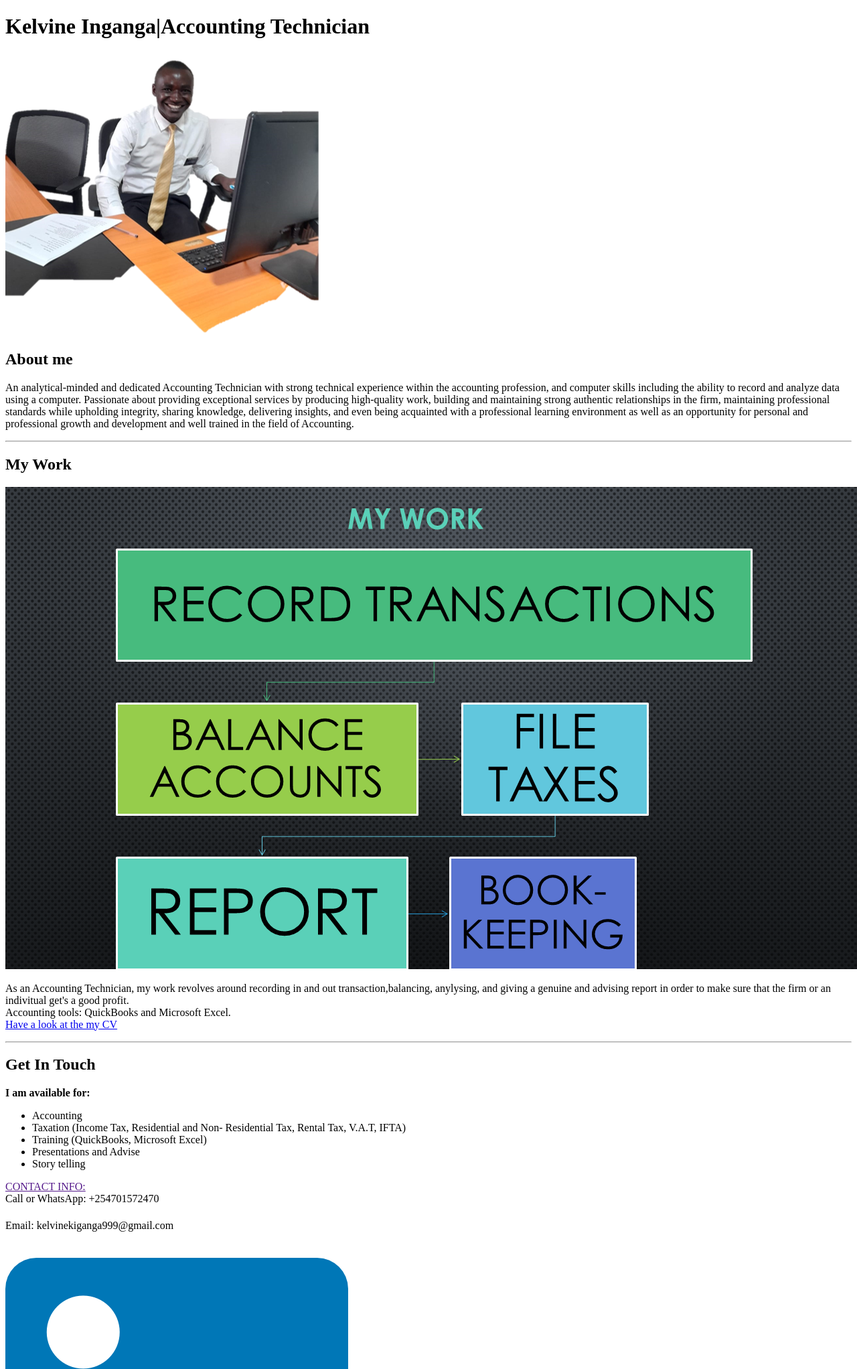
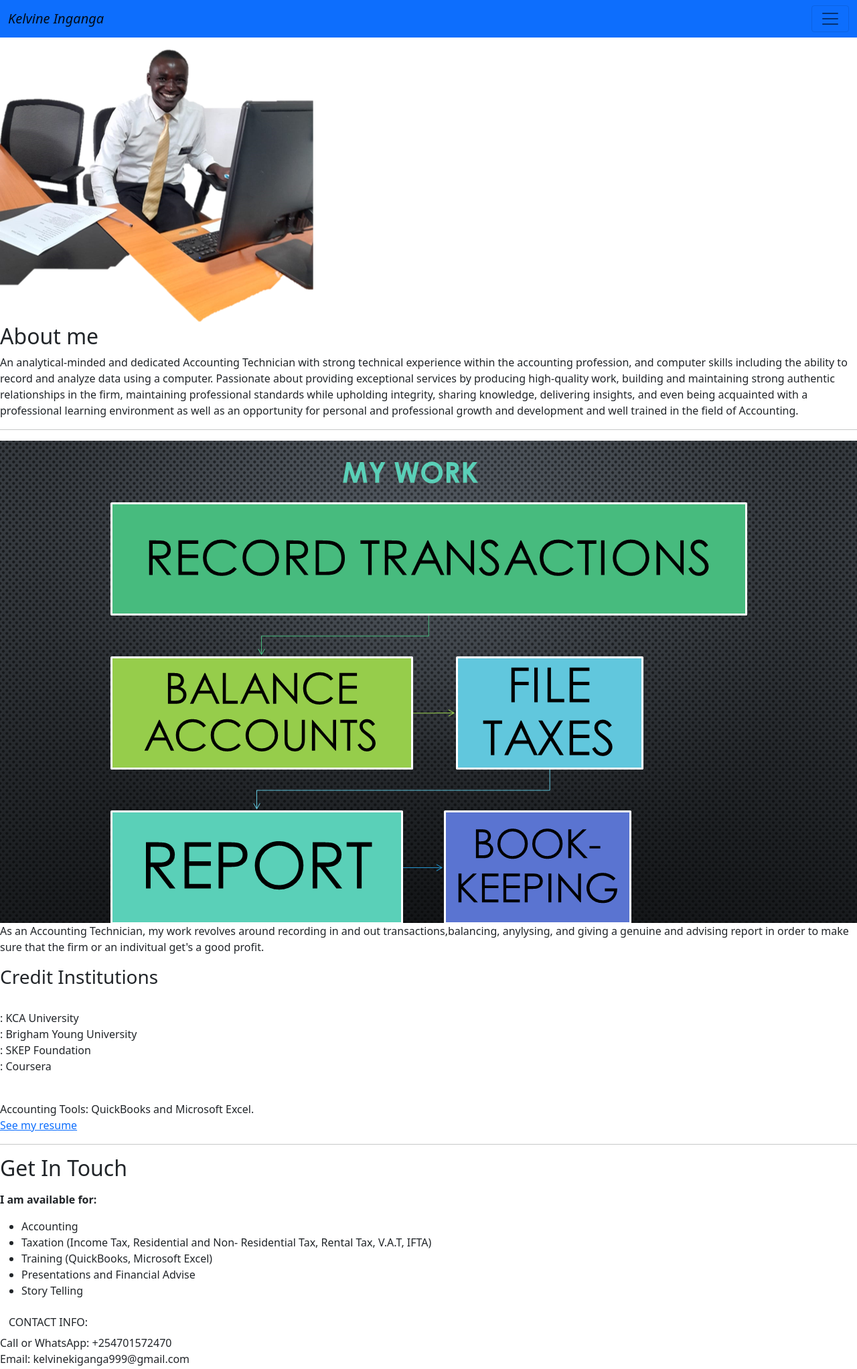
Before and after one commit to kelvine123/Accounting-Technician, a plain HTML site: page index.html in a window 1280 px wide. Shown: the top 2044 px of the page at 67% size. Drawn offline with nearby package versions, Linux system fonts and the light colour scheme.

Commit message:
Update index.html

```diff
--- a/index.html
+++ b/index.html
@@ -3,24 +3,49 @@
   <head>
     <meta charset="utf-8">
     <title>Kelvine Inganga</title>
-    <link rel="stylesheet" href="css/style.css">
+    <link rel="stylesheet" href="style.css">
     <link rel="icon" href="images/favicon.ico">
     <link rel="preconnect" href="https://fonts.googleapis.com">
     <link rel="preconnect" href="https://fonts.gstatic.com" crossorigin>
     <link
     href="https://fonts.googleapis.com/css2?family=Merriweather+Sans&family=Sacramento&display=swap"
     rel="stylesheet">
+    <link href="https://cdn.jsdelivr.net/npm/bootstrap@5.0.2/dist/css/bootstrap.min.css" rel="stylesheet" integrity="sha384-EVSTQN3/azprG1Anm3QDgpJLIm9Nao0Yz1ztcQTwFspd3yD65VohhpuuCOmLASjC" crossorigin="anonymous">
+<script src="https://cdn.jsdelivr.net/npm/bootstrap@5.0.2/dist/js/bootstrap.bundle.min.js" integrity="sha384-MrcW6ZMFYlzcLA8Nl+NtUVF0sA7MsXsP1UyJoMp4YLEuNSfAP+JcXn/tWtIaxVXM" crossorigin="anonymous"></script>
   </head>
   <body>
-    <div class="">
-      <h1>Kelvine Inganga|Accounting Technician</h1>
+    <div class="header">
+      <nav class="navbar navbar-expand-l navbar-light bg-primary justify-content-end ">
+        <div class="container-fluid">
+          <a class="navbar-brand k" href="index.html"><em>Kelvine Inganga</em></a>
+          <button class="navbar-toggler" type="button" data-bs-toggle="collapse" data-bs-target="#navbarNav" aria-controls="navbarNav" aria-expanded="false" aria-label="Toggle navigation">
+            <span class="navbar-toggler-icon"></span>
+          </button>
+          <div class="collapse navbar-collapse" id="navbarNav">
+            <ul class="navbar-nav ms-auto ">
+              <li class="nav-item">
+                <a class="nav-link active" aria-current="page" href="#">Home</a>
+              </li>
+              <li class="nav-item">
+                <a class="nav-link" href="#about">About </a>
+              </li>
+              <li class="nav-item">
+                <a class="nav-link" href="#contact">Contact</a>
+              </li>
+
+            </ul>
+          </div>
+        </div>
+      </nav>
+      <h1></h1>
+
 
     </div>
     <div class="middle-container">
       <div class="profile">
-        <img src="Picture2.png" alt="">
-        <h2>About me</h2>
-        <p>
+        <img class = "Kelvine" src="Picture2.png" alt="">
+        <h2 id="about">About me</h2>
+        <p class="v">
           An analytical-minded and dedicated Accounting Technician with strong technical experience within the accounting
           profession, and computer skills including the ability to record and analyze data using a computer. Passionate about
           providing exceptional services by producing high-quality work, building and maintaining strong authentic
@@ -31,19 +56,26 @@
       </div>
       <hr>
       <div class="work">
-        <h2>My Work</h2>
+
         <div class="work-row">
           <img class="datan" src="my work.png" alt="Kelvine Inganga">
 
-          <p>
-            As an Accounting Technician, my work revolves around recording in and out transaction,balancing, anylysing,
+          <p class="f">
+            As an Accounting Technician, my work revolves around recording in and out transactions,balancing, anylysing,
             and giving a genuine and advising report in order to make sure that the firm or an indivitual get's a good profit.
 
+            <br><h3>Credit Institutions</h3>
+            <p class="w"> <br>: KCA University
+              <br>: Brigham Young University
+              <br>: SKEP Foundation
+              <br>: Coursera</p>
+
+
             <br>
-            Accounting tools: QuickBooks and Microsoft Excel.
+            Accounting Tools: QuickBooks and Microsoft Excel.
             <br>
 
-            <a href="KELVINE INGANGA UPDATED CV.pdf">Have a look at the my CV</a>
+            <a href="KELVINE INGANGA UPDATED CV.pdf">See my resume</a>
 
           </p>
         </div>
@@ -65,8 +97,8 @@
               <li>Accounting</li>
               <li>Taxation (Income Tax, Residential and Non- Residential Tax, Rental Tax, V.A.T, IFTA)</li>
               <li>Training (QuickBooks, Microsoft Excel)</li>
-              <li>Presentations and Advise </li>
-              <li>Story telling </li>
+              <li>Presentations and Financial Advise </li>
+              <li>Story Telling </li>
 
 
             </ul>
@@ -74,12 +106,12 @@
           </div>
 
 
-          <div class="">
+          <div id="contact">
             <a class="btn" href=>CONTACT INFO:</a>
           </div>
-            <hi>Call or WhatsApp: +254701572470</a><h1>
+            <hi>Call or WhatsApp: +254701572470</a>
           </div>
-          <hi> Email: kelvinekiganga999@gmail.com</a><h1>
+          <hi> Email: kelvinekiganga999@gmail.com</a>
 
 
 
@@ -89,6 +121,15 @@
     <div class="bottom-container">
       <a class="footer-link" href="https://www.linkedin.com/in/kelvine-inganga123/">
         <img class="footer_in"src="174857.png" alt="linkedin">
+        <a href="whatsapp://send?abid=+254701572470&text=Hello%2C%20World!"><img class="footer_in"src="WhatsApp.jpg" alt="WhatsApp"></a>
+
+        <a  href="mailto:kelvinekiganga999@gmail.com"><img  class = "footer_in" src="Email.jpg" alt=""></a>
+
+
+       </form>
+
+
+
       </a>
 
 
```
